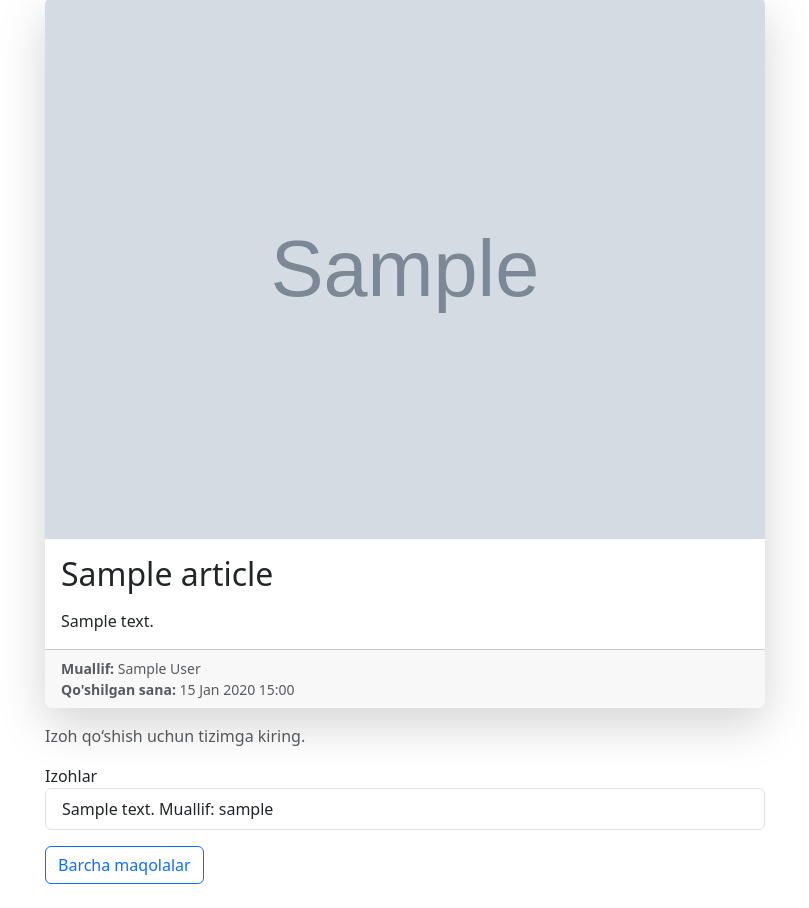
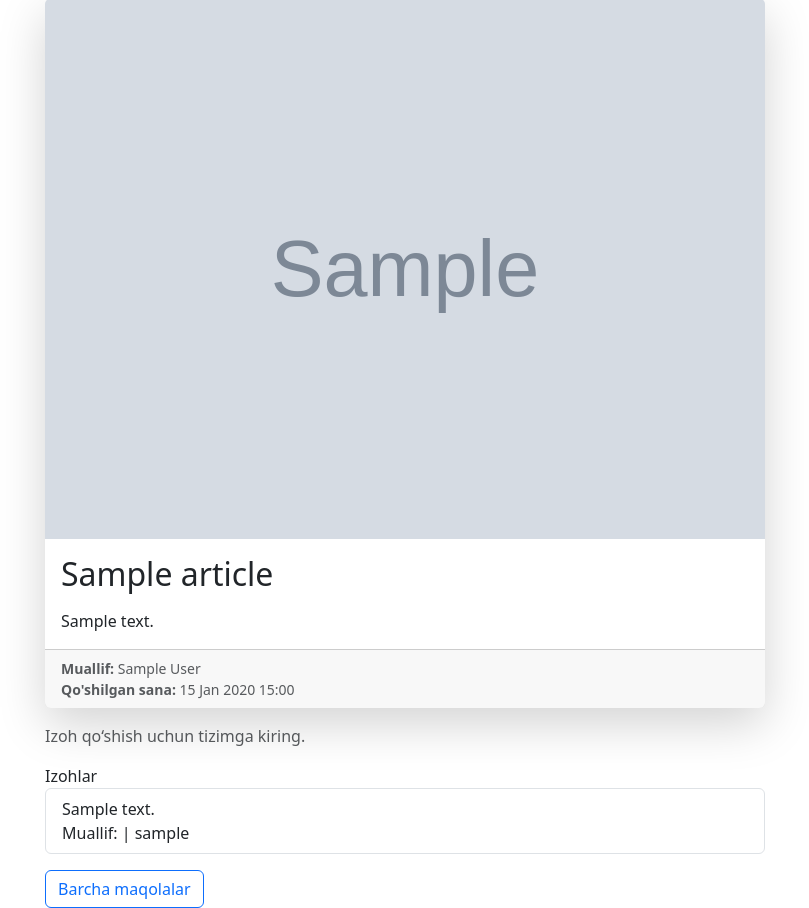
Before and after one commit to ilhomjondevuz/blog2-site, a Django app: page /article/1/ in a window 1280 px wide. Shown: the part 105-1013 px from the top of the page, without its empty margins (235-1044 px from the left). Before the commit the page ends 989 px from the top, so only its background shows below. Run offline with Django 5.2, Linux system fonts and the light colour scheme; tables that the repository leaves empty hold one stand-in row (values such as "Sample post"); grey boxes marked "Sample" are stand-in pictures; parts of the project's set-up code (start-up, migrations or seed data) failed here and were passed over; some libraries are stand-ins or nearby versions.

Commit message:
Frontend updated

```diff
--- a/templates/blogs/article_detail.html
+++ b/templates/blogs/article_detail.html
@@ -37,7 +37,7 @@
       <div class="card-header">Izohlar</div>
       <ul class="list-group">
         {% for comment in article.comments.all %}
-          <li class="list-group-item">{{ comment.body | safe }} Muallif: {{ comment.author.username }}</li>
+          <li class="list-group-item">{{ comment.body | safe }} <br>Muallif: | {{ comment.author.username }}</li>
         {% endfor %}
       </ul>
 
```
